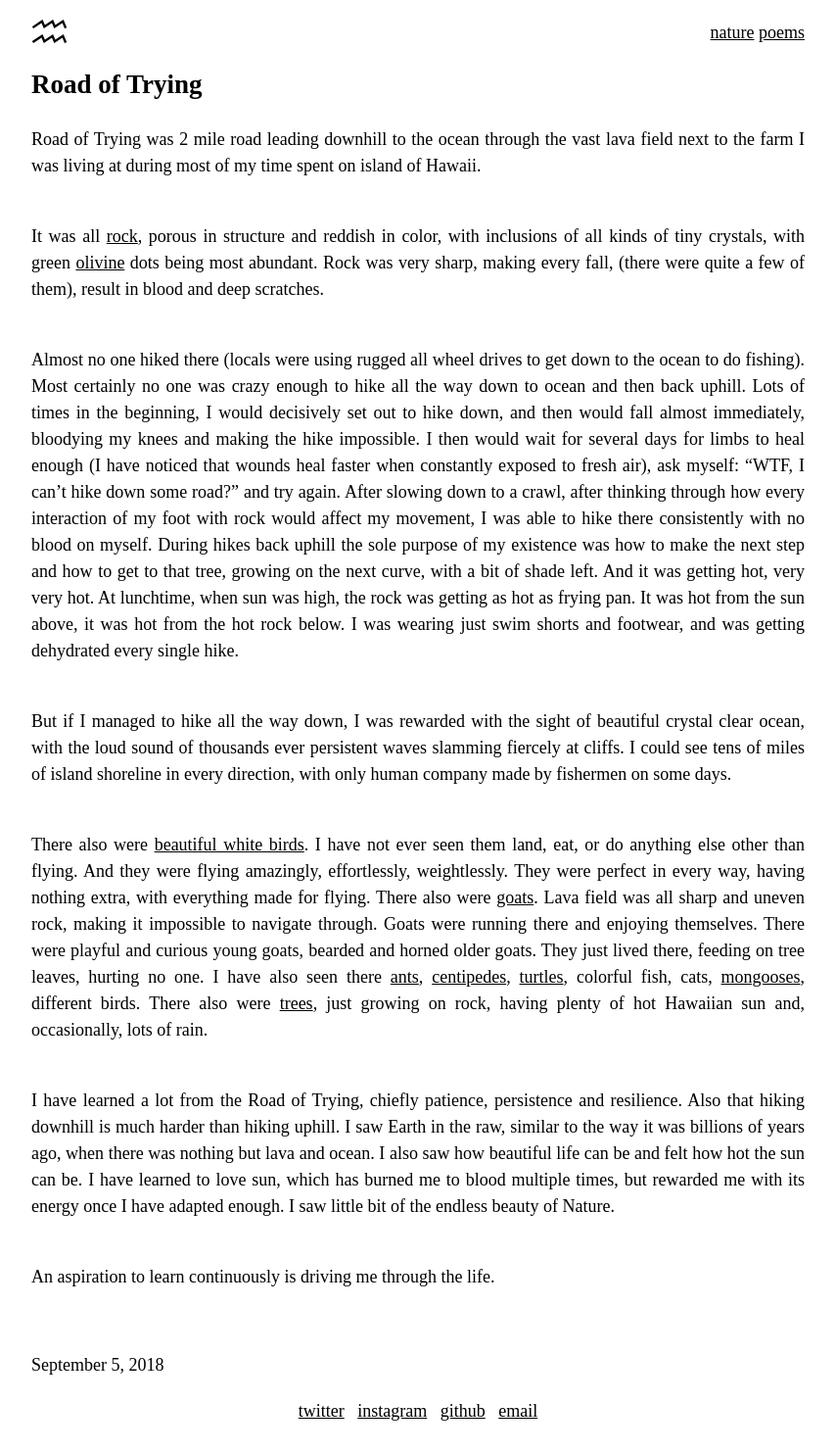
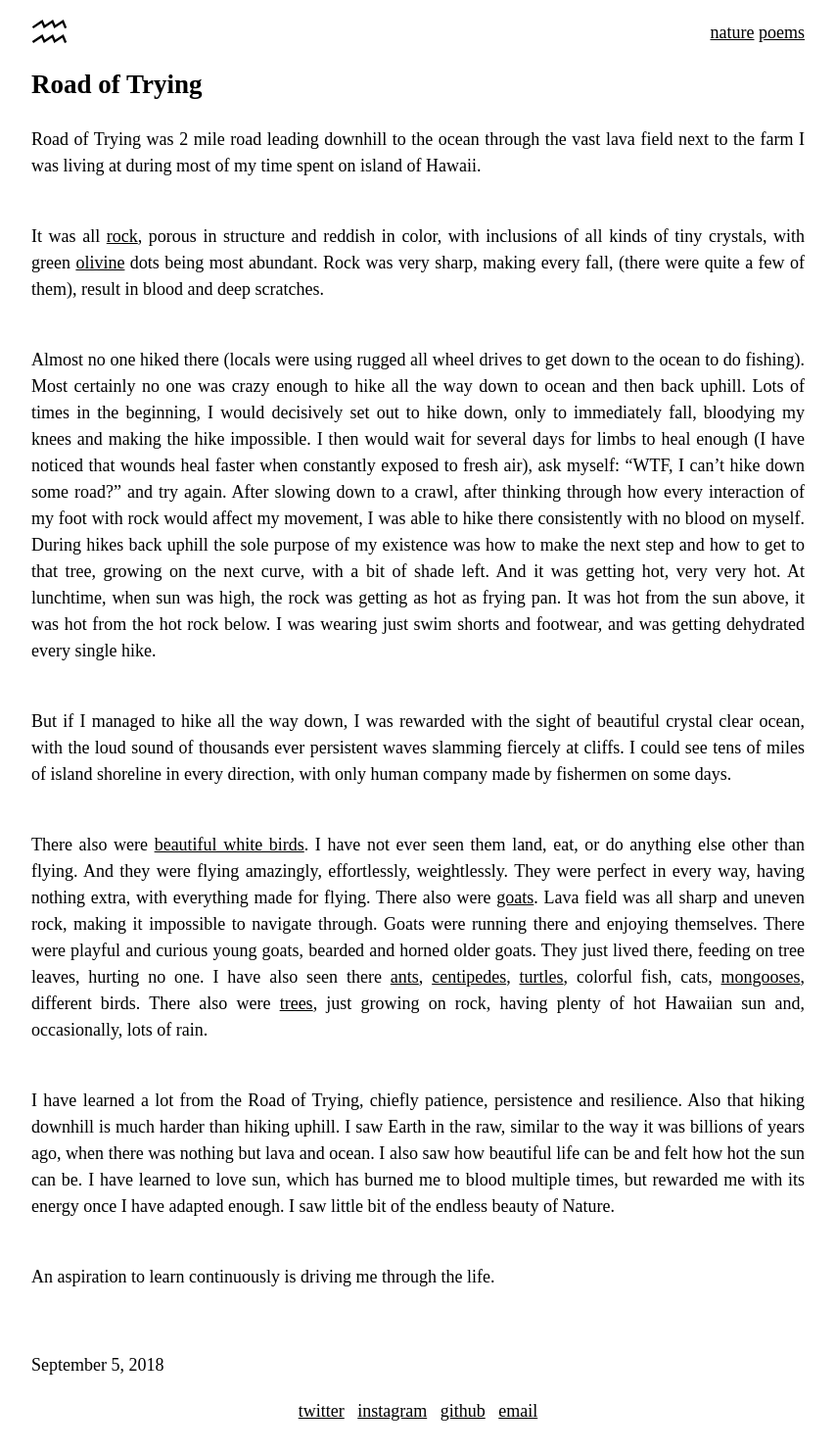
Before and after one commit to sarquaz/sarquaz.github.io, a Jekyll site: the page built from _posts/2018-9-5-Road-Of-Trying.md, in a window 1280 px wide. Shown: the whole page at 98% size, without its empty margins (213-1066 px from the left). Built offline with Jekyll 4.4.1, drawn with Linux system fonts in a browser that asks for light colours.

Commit message:
update post

```diff
--- a/_posts/2018-9-5-Road-Of-Trying.md
+++ b/_posts/2018-9-5-Road-Of-Trying.md
@@ -9,7 +9,7 @@ Road of Trying was  2 mile road leading downhill to the ocean through the vast l
 It was all [rock](https://en.wikipedia.org/wiki/Lava#ʻAʻā), porous in structure and reddish in color, with inclusions of all kinds of tiny crystals, with green [olivine](https://en.wikipedia.org/wiki/Olivine) dots being most abundant. Rock was very sharp, making every fall, (there were quite a few of them), result in blood and deep scratches.
 
 <br/>
-Almost no one hiked there (locals were using rugged all wheel drives to get down to the ocean to do fishing). Most certainly no one was crazy enough to hike all the way down to ocean and then back uphill. Lots of times in the beginning, I would decisively set out to hike down, and then would fall almost immediately, bloodying my knees and making the hike impossible. I then would wait for several days for limbs to heal enough (I have noticed that wounds heal faster when constantly exposed to fresh air), ask myself: "WTF, I can't hike down some road?" and try again. After slowing down to a crawl, after thinking through how every interaction of my foot with rock would affect my movement, I was able to hike there consistently with no blood on myself. During hikes back uphill the sole purpose of my existence was how to make the next step and how to get to that tree, growing on the next curve, with a bit of shade left. And it was getting hot, very very hot. At lunchtime, when sun was high, the rock was getting as hot as frying pan. It was hot from the sun above, it was hot from the hot rock below. I was wearing just swim shorts and footwear, and was getting dehydrated every single hike.
+Almost no one hiked there (locals were using rugged all wheel drives to get down to the ocean to do fishing). Most certainly no one was crazy enough to hike all the way down to ocean and then back uphill. Lots of times in the beginning, I would decisively set out to hike down, only to immediately fall, bloodying my knees and making the hike impossible. I then would wait for several days for limbs to heal enough (I have noticed that wounds heal faster when constantly exposed to fresh air), ask myself: "WTF, I can't hike down some road?" and try again. After slowing down to a crawl, after thinking through how every interaction of my foot with rock would affect my movement, I was able to hike there consistently with no blood on myself. During hikes back uphill the sole purpose of my existence was how to make the next step and how to get to that tree, growing on the next curve, with a bit of shade left. And it was getting hot, very very hot. At lunchtime, when sun was high, the rock was getting as hot as frying pan. It was hot from the sun above, it was hot from the hot rock below. I was wearing just swim shorts and footwear, and was getting dehydrated every single hike.
 
 <br/>
 But if I managed to hike all the way down, I was rewarded with the sight of beautiful crystal clear ocean, with the loud sound of thousands ever persistent waves slamming fiercely at cliffs. I could see tens of miles of island shoreline in every direction, with only human company made by fishermen on some days.
```
